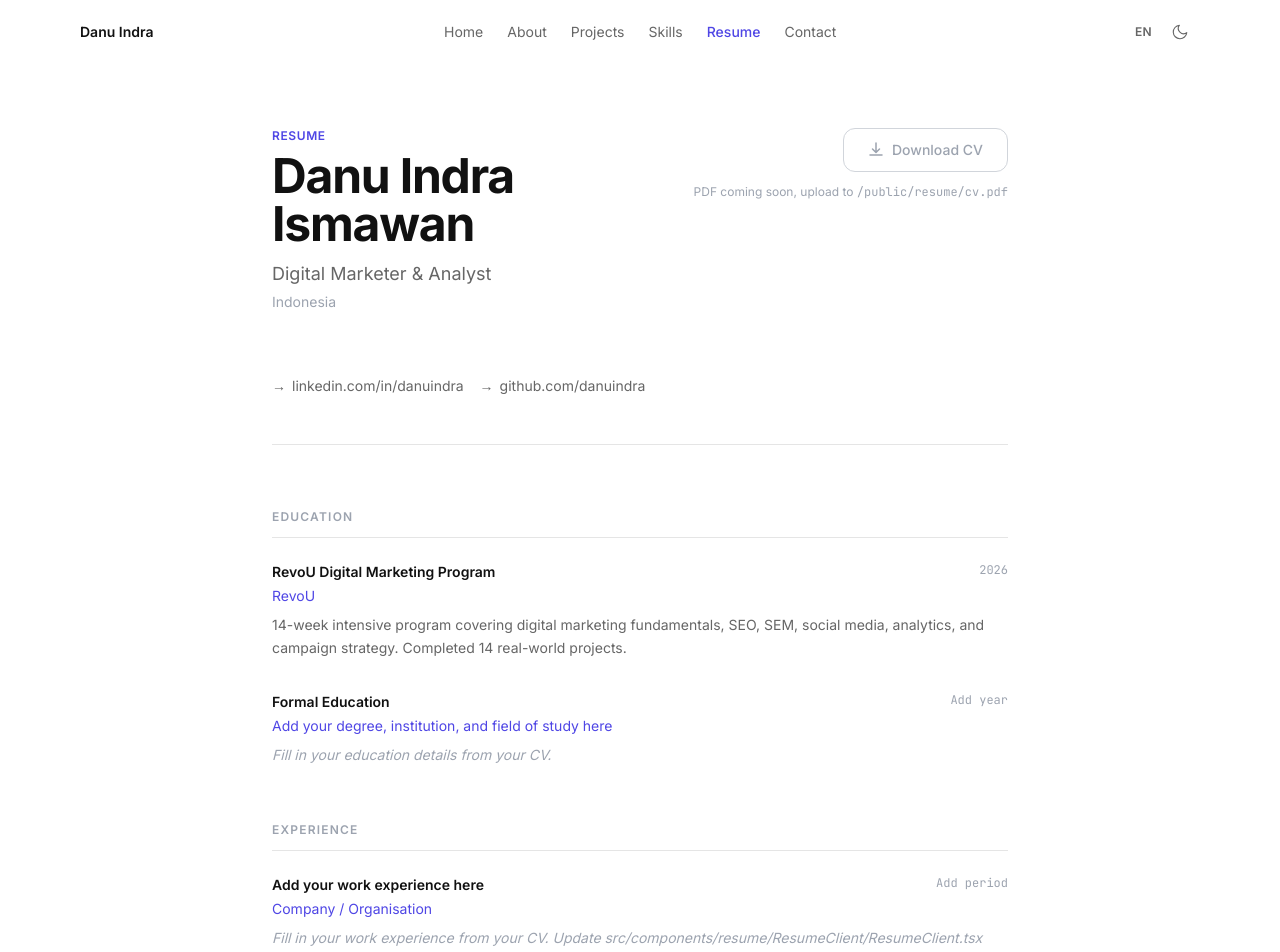
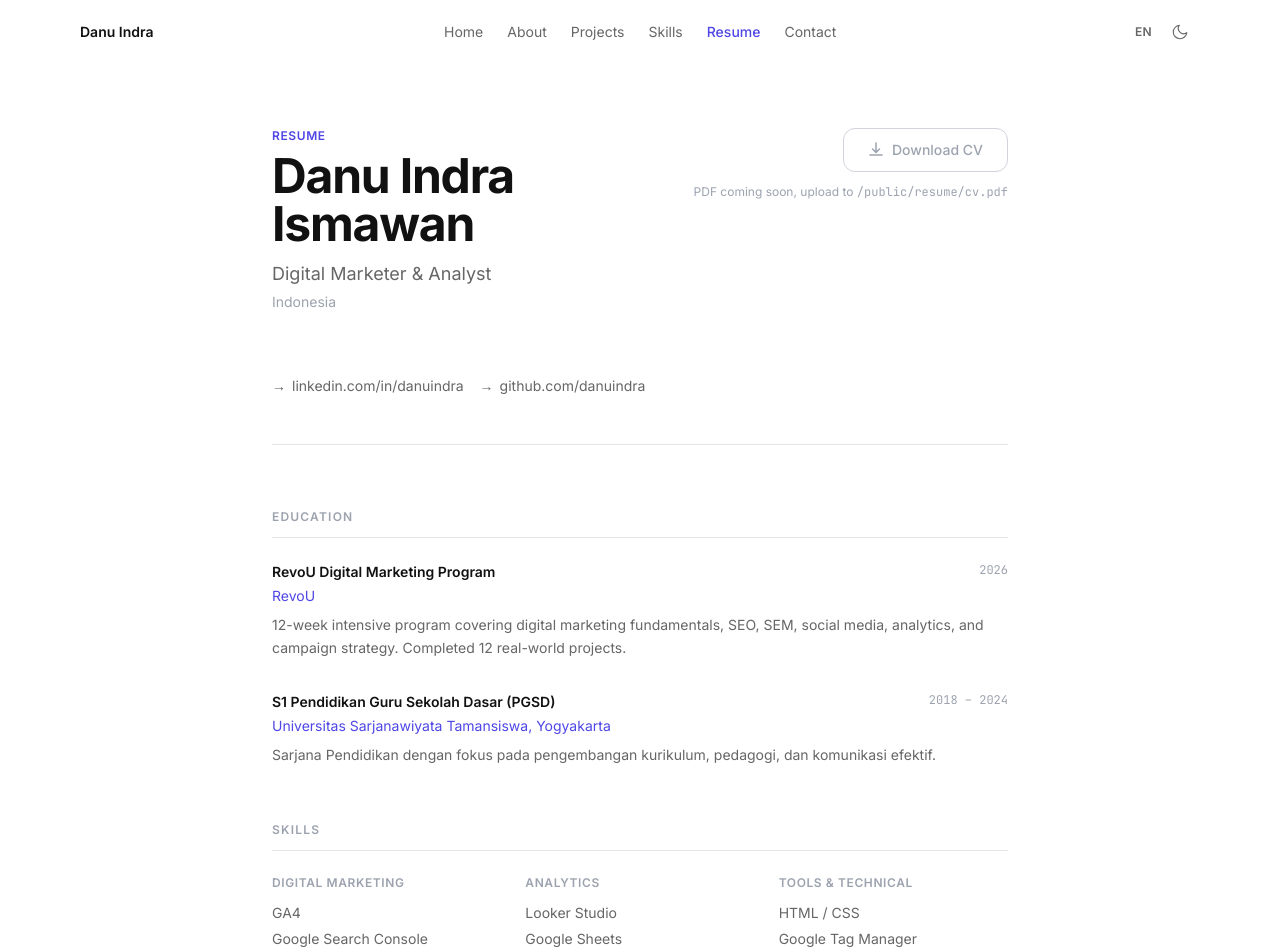
Before and after one commit to danuindra/portfolio-website, a Next.js app: page /resume in a window 1280 px wide. Shown: the top 952 px of the page. Built offline with nearby package versions, Linux system fonts and the light colour scheme.

Commit message:
feat: update resume — fill education (PGSD UST + RevoU), remove Experience section

```diff
--- a/src/components/resume/ResumeClient/ResumeClient.tsx
+++ b/src/components/resume/ResumeClient/ResumeClient.tsx
@@ -134,25 +134,13 @@ export default function ResumeClient({ siteConfig }: ResumeClientProps) {
               title="RevoU Digital Marketing Program"
               subtitle="RevoU"
               period="2026"
-              description="14-week intensive program covering digital marketing fundamentals, SEO, SEM, social media, analytics, and campaign strategy. Completed 14 real-world projects."
+              description="12-week intensive program covering digital marketing fundamentals, SEO, SEM, social media, analytics, and campaign strategy. Completed 12 real-world projects."
             />
             <ResumeItem
-              title="Formal Education"
-              subtitle="Add your degree, institution, and field of study here"
-              period="Add year"
-              description="Fill in your education details from your CV."
-              isPlaceholder
-            />
-          </Section>
-
-          {/* Experience */}
-          <Section title="Experience">
-            <ResumeItem
-              title="Add your work experience here"
-              subtitle="Company / Organisation"
-              period="Add period"
-              description="Fill in your work experience from your CV. Update src/components/resume/ResumeClient/ResumeClient.tsx with real data."
-              isPlaceholder
+              title="S1 Pendidikan Guru Sekolah Dasar (PGSD)"
+              subtitle="Universitas Sarjanawiyata Tamansiswa, Yogyakarta"
+              period="2018 – 2024"
+              description="Sarjana Pendidikan dengan fokus pada pengembangan kurikulum, pedagogi, dan komunikasi efektif."
             />
           </Section>
 
```
